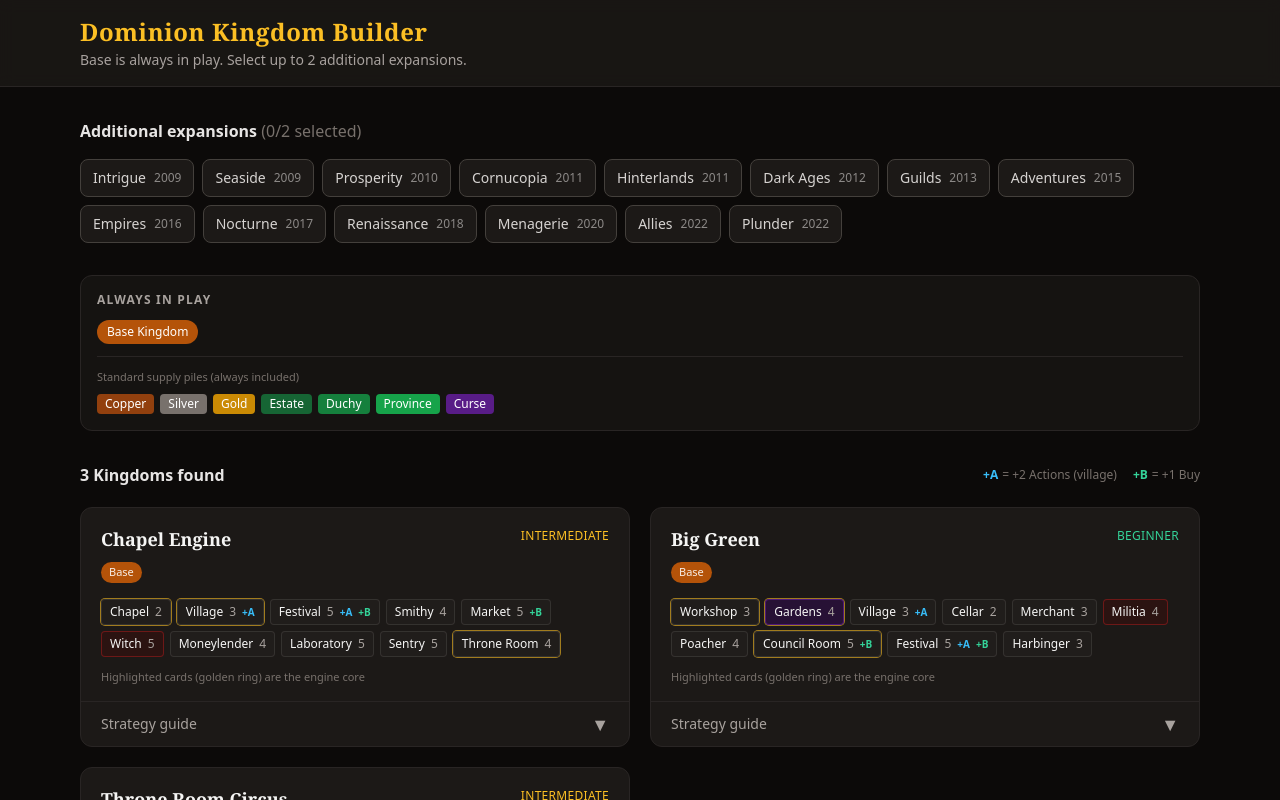
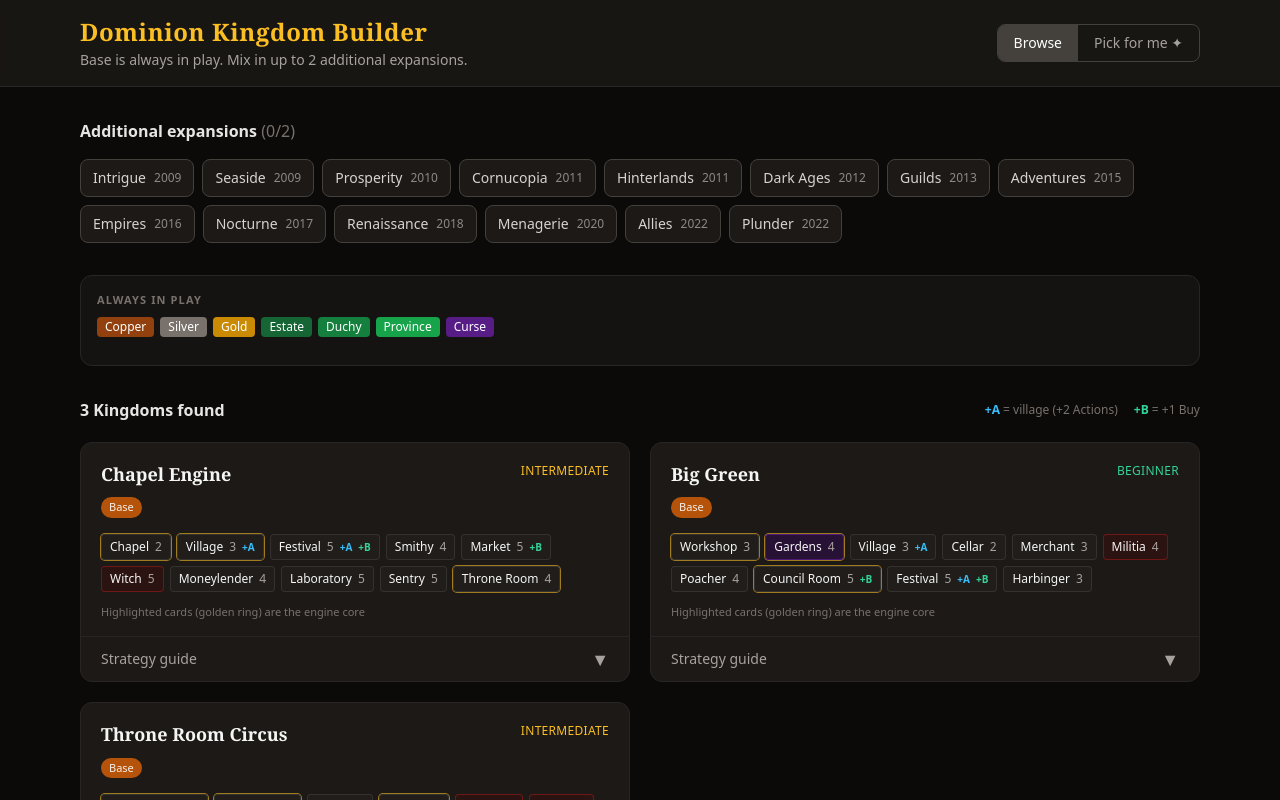
Before and after one commit to MForemxn/dominion-app, a Next.js app: page / in a window 1280 px wide. Shown: the top 800 px of the page. Built offline with nearby package versions, Linux system fonts and the light colour scheme.

Commit message:
added random selector mechanic

```diff
--- a/src/app/page.tsx
+++ b/src/app/page.tsx
@@ -1,8 +1,8 @@
 "use client";
 
-import { useState, useMemo } from "react";
+import { useState, useMemo, useCallback } from "react";
 import { EXPANSIONS } from "@/data/expansions";
-import { getCombinationsForExpansions } from "@/data/combinations";
+import { COMBINATIONS, getCombinationsForExpansions } from "@/data/combinations";
 import { CARD_MAP } from "@/data/cards";
 import type { Combination, Expansion } from "@/types";
 
@@ -12,30 +12,43 @@
 // ─── Supply section data ─────────────────────────────────────────────────────
 
 const STANDARD_SUPPLY = [
-  { name: "Copper",   color: "bg-amber-800",   icon: "💰" },
-  { name: "Silver",   color: "bg-stone-500",   icon: "🥈" },
-  { name: "Gold",     color: "bg-yellow-600",  icon: "🥇" },
-  { name: "Estate",   color: "bg-green-800",   icon: "🌿" },
-  { name: "Duchy",    color: "bg-green-700",   icon: "🌿" },
-  { name: "Province", color: "bg-green-600",   icon: "🌿" },
-  { name: "Curse",    color: "bg-purple-900",  icon: "💀" },
+  { name: "Copper",   color: "bg-amber-800"  },
+  { name: "Silver",   color: "bg-stone-500"  },
+  { name: "Gold",     color: "bg-yellow-600" },
+  { name: "Estate",   color: "bg-green-800"  },
+  { name: "Duchy",    color: "bg-green-700"  },
+  { name: "Province", color: "bg-green-600"  },
+  { name: "Curse",    color: "bg-purple-900" },
 ];
 
 const SPECIAL_SUPPLY: Record<string, Array<{ name: string; color: string; note: string }>> = {
   prosperity: [
-    { name: "Platinum",  color: "bg-slate-400",  note: "Worth 5 Coins" },
-    { name: "Colony",    color: "bg-green-500",  note: "Worth 10 VP" },
+    { name: "Platinum", color: "bg-slate-400", note: "Worth 5 Coins" },
+    { name: "Colony",   color: "bg-green-500", note: "Worth 10 VP"   },
   ],
   "dark-ages": [
-    { name: "Shelters",  color: "bg-stone-600",  note: "Replace starting Estates (Necropolis, Hovel, Overgrown Estate)" },
+    { name: "Shelters", color: "bg-stone-600", note: "Replace starting Estates (Necropolis, Hovel, Overgrown Estate)" },
   ],
   nocturne: [
-    { name: "Boons",     color: "bg-yellow-700", note: "Fate cards reward Boons" },
-    { name: "Hexes",     color: "bg-red-900",    note: "Doom cards inflict Hexes" },
+    { name: "Boons", color: "bg-yellow-700", note: "Fate cards reward Boons" },
+    { name: "Hexes", color: "bg-red-900",    note: "Doom cards inflict Hexes" },
   ],
 };
 
-// ─── Expansion Selector ──────────────────────────────────────────────────────
+// ─── Helpers ──────────────────────────────────────────────────────────────────
+
+/** Return all combinations playable within a given collection (any subset). */
+function getPlayableCombinations(ownedExpansions: string[]): Combination[] {
+  return COMBINATIONS.filter((combo) =>
+    combo.expansions.every((exp) => ownedExpansions.includes(exp))
+  );
+}
+
+function randomItem<T>(arr: T[]): T {
+  return arr[Math.floor(Math.random() * arr.length)];
+}
+
+// ─── Expansion Selector Button ────────────────────────────────────────────────
 
 function ExpansionButton({
   expansion,
@@ -62,9 +75,7 @@
       `}
     >
       {selected && (
-        <span className="w-4 h-4 rounded-full bg-white/20 flex items-center justify-center text-xs">
-          ✓
-        </span>
+        <span className="w-4 h-4 rounded-full bg-white/20 flex items-center justify-center text-xs">✓</span>
       )}
       {expansion.name}
       <span className="text-xs opacity-60">{expansion.year}</span>
@@ -94,84 +105,50 @@
 
   return (
     <div
-      className={`
-        flex items-center gap-1.5 px-2 py-1 rounded border text-xs
-        ${typeColor}
-        ${highlight ? "ring-1 ring-amber-400/60" : ""}
-      `}
+      className={`flex items-center gap-1.5 px-2 py-1 rounded border text-xs ${typeColor} ${highlight ? "ring-1 ring-amber-400/60" : ""}`}
       title={card.notes}
     >
       <span className="font-medium text-stone-100">{card.name}</span>
       <span className="text-stone-400">{card.cost}</span>
-      {card.plusActions >= 2 && (
-        <span className="text-sky-400 font-bold text-[10px]">+A</span>
-      )}
-      {card.plusBuys >= 1 && (
-        <span className="text-emerald-400 font-bold text-[10px]">+B</span>
-      )}
+      {card.plusActions >= 2 && <span className="text-sky-400 font-bold text-[10px]">+A</span>}
+      {card.plusBuys >= 1    && <span className="text-emerald-400 font-bold text-[10px]">+B</span>}
     </div>
   );
 }
 
-// ─── Supply Display ───────────────────────────────────────────────────────────
+// ─── Supply Strip ─────────────────────────────────────────────────────────────
 
-function SupplySection({ selectedExpansions }: { selectedExpansions: string[] }) {
-  const specials = selectedExpansions.flatMap((id) => SPECIAL_SUPPLY[id] ?? []);
-
+function SupplyStrip({ expansions }: { expansions: string[] }) {
+  const specials = expansions.flatMap((id) => SPECIAL_SUPPLY[id] ?? []);
   return (
     <div className="bg-stone-900/60 border border-stone-800 rounded-xl p-4 mb-8">
-      <h2 className="text-xs font-semibold text-stone-400 uppercase tracking-widest mb-3">
+      <p className="text-[11px] text-stone-500 uppercase tracking-widest font-semibold mb-2">
         Always in play
-      </h2>
-      <div className="flex flex-wrap gap-2 mb-3">
-        {/* Base expansion badge */}
-        <span className="flex items-center gap-1.5 px-2.5 py-1 rounded-full text-xs font-medium bg-amber-700 text-white">
-          Base Kingdom
-        </span>
-        {selectedExpansions.map((id) => {
-          const exp = SELECTABLE_EXPANSIONS.find((e) => e.id === id);
-          if (!exp) return null;
-          return (
-            <span
-              key={id}
-              className={`flex items-center gap-1.5 px-2.5 py-1 rounded-full text-xs font-medium ${exp.color} text-white`}
-            >
-              {exp.name} Kingdom
-            </span>
-          );
-        })}
-      </div>
-
-      <div className="border-t border-stone-800 pt-3">
-        <p className="text-[11px] text-stone-500 mb-2">Standard supply piles (always included)</p>
-        <div className="flex flex-wrap gap-1.5">
-          {STANDARD_SUPPLY.map((card) => (
-            <span
-              key={card.name}
-              className={`px-2 py-0.5 rounded text-xs text-white font-medium ${card.color}`}
-            >
-              {card.name}
+      </p>
+      <div className="flex flex-wrap gap-1.5 mb-3">
+        {STANDARD_SUPPLY.map((c) => (
+          <span key={c.name} className={`px-2 py-0.5 rounded text-xs text-white font-medium ${c.color}`}>
+            {c.name}
           </span>
         ))}
       </div>
-      </div>
-
       {specials.length > 0 && (
-        <div className="border-t border-stone-800 pt-3 mt-3">
-          <p className="text-[11px] text-stone-500 mb-2">Special supply (from your expansions)</p>
-          <div className="flex flex-wrap gap-2">
+        <>
+          <p className="text-[11px] text-stone-500 uppercase tracking-widest font-semibold mb-2">
+            Special supply
+          </p>
+          <div className="flex flex-wrap gap-1.5">
             {specials.map((item) => (
               <span
                 key={item.name}
                 className={`px-2 py-0.5 rounded text-xs text-white font-medium ${item.color}`}
                 title={item.note}
               >
-                {item.name}
-                <span className="ml-1 opacity-70 text-[10px]">ⓘ</span>
+                {item.name} <span className="opacity-60 text-[10px]">ⓘ</span>
               </span>
             ))}
           </div>
-        </div>
+        </>
       )}
     </div>
   );
@@ -182,32 +159,33 @@
 function CombinationCard({
   combo,
   expansionColors,
+  highlighted,
 }: {
   combo: Combination;
   expansionColors: Record<string, string>;
+  highlighted?: boolean;
 }) {
   const [expanded, setExpanded] = useState(false);
 
   const difficultyColor =
-    combo.difficulty === "beginner"
-      ? "text-emerald-400"
-      : combo.difficulty === "intermediate"
-      ? "text-amber-400"
-      : "text-red-400";
+    combo.difficulty === "beginner"   ? "text-emerald-400" :
+    combo.difficulty === "intermediate" ? "text-amber-400"  : "text-red-400";
 
   return (
-    <div className="bg-stone-900 border border-stone-800 rounded-xl overflow-hidden hover:border-stone-600 transition-colors">
-      {/* Header */}
+    <div
+      className={`bg-stone-900 border rounded-xl overflow-hidden transition-colors
+        ${highlighted
+          ? "border-amber-500/60 shadow-lg shadow-amber-900/20"
+          : "border-stone-800 hover:border-stone-600"}`}
+    >
       <div className="px-5 pt-5 pb-4">
         <div className="flex items-start justify-between gap-3 mb-3">
           <h3 className="text-lg font-bold text-stone-100 font-serif leading-tight">
             {combo.name}
           </h3>
-          <div className="flex items-center gap-2 shrink-0">
-            <span className={`text-xs font-medium ${difficultyColor} uppercase tracking-wide`}>
+          <span className={`text-xs font-medium ${difficultyColor} uppercase tracking-wide shrink-0`}>
             {combo.difficulty}
           </span>
-          </div>
         </div>
 
         {/* Expansion tags */}
@@ -218,26 +196,17 @@
           {combo.expansions.map((expId) => (
             <span
               key={expId}
-              className={`text-[11px] px-2 py-0.5 rounded-full text-white/90 font-medium ${
-                expansionColors[expId] ?? "bg-stone-700"
-              }`}
+              className={`text-[11px] px-2 py-0.5 rounded-full text-white/90 font-medium ${expansionColors[expId] ?? "bg-stone-700"}`}
             >
-              {expId
-                .split("-")
-                .map((w) => w[0].toUpperCase() + w.slice(1))
-                .join(" ")}
+              {expId.split("-").map((w) => w[0].toUpperCase() + w.slice(1)).join(" ")}
             </span>
           ))}
         </div>
 
-        {/* Cards grid */}
+        {/* Kingdom cards */}
         <div className="flex flex-wrap gap-1.5 mb-3">
           {combo.cards.map((cardId) => (
-            <CardChip
-              key={cardId}
-              cardId={cardId}
-              highlight={combo.keyCards.includes(cardId)}
-            />
+            <CardChip key={cardId} cardId={cardId} highlight={combo.keyCards.includes(cardId)} />
           ))}
           {combo.nonSupplyCard && (
             <div className="flex items-center gap-1.5 px-2 py-1 rounded border border-dashed border-stone-600 text-xs text-stone-400">
@@ -246,14 +215,9 @@
             </div>
           )}
         </div>
-
-        {/* Key cards legend */}
-        <p className="text-[11px] text-stone-500">
-          Highlighted cards (golden ring) are the engine core
-        </p>
+        <p className="text-[11px] text-stone-500">Highlighted cards (golden ring) are the engine core</p>
       </div>
 
-      {/* Strategy toggle */}
       <button
         onClick={() => setExpanded(!expanded)}
         className="w-full px-5 py-3 flex items-center justify-between border-t border-stone-800 text-sm text-stone-400 hover:text-stone-200 hover:bg-stone-800/50 transition-colors"
@@ -268,10 +232,7 @@
           {combo.tags.length > 0 && (
             <div className="flex flex-wrap gap-1.5 mt-3">
               {combo.tags.map((tag) => (
-                <span
-                  key={tag}
-                  className="text-[11px] px-2 py-0.5 rounded-full bg-stone-800 text-stone-400 border border-stone-700"
-                >
+                <span key={tag} className="text-[11px] px-2 py-0.5 rounded-full bg-stone-800 text-stone-400 border border-stone-700">
                   {tag}
                 </span>
               ))}
@@ -283,65 +244,35 @@
   );
 }
 
-// ─── Main Page ────────────────────────────────────────────────────────────────
+// ─── Browse Mode ──────────────────────────────────────────────────────────────
 
-export default function Home() {
+function BrowseMode({ expansionColors }: { expansionColors: Record<string, string> }) {
   const [selected, setSelected] = useState<string[]>([]);
 
   const toggleExpansion = (id: string) => {
     setSelected((prev) =>
-      prev.includes(id)
-        ? prev.filter((x) => x !== id)
-        : prev.length < 2
-        ? [...prev, id]
+      prev.includes(id) ? prev.filter((x) => x !== id)
+        : prev.length < 2  ? [...prev, id]
         : prev
     );
   };
 
-  // Base is always in play; pass only the additional selected expansions
-  const combinations = useMemo(
-    () => getCombinationsForExpansions(selected),
-    [selected]
-  );
-
-  const expansionColors = Object.fromEntries(
-    EXPANSIONS.map((e) => [e.id, e.color])
-  );
+  const combinations = useMemo(() => getCombinationsForExpansions(selected), [selected]);
 
   return (
-    <div className="min-h-screen bg-stone-950">
-      {/* Header */}
-      <header className="border-b border-stone-800 bg-stone-900/80 backdrop-blur sticky top-0 z-10">
-        <div className="max-w-6xl mx-auto px-4 py-4">
-          <h1 className="text-2xl font-bold text-amber-400 font-serif tracking-wide">
-            Dominion Kingdom Builder
-          </h1>
-          <p className="text-sm text-stone-400 mt-0.5">
-            Base is always in play. Select up to 2 additional expansions.
-          </p>
-        </div>
-      </header>
-
-      <main className="max-w-6xl mx-auto px-4 py-8">
-        {/* Expansion Selector */}
+    <>
       <section className="mb-8">
         <div className="flex items-center justify-between mb-4">
           <h2 className="text-base font-semibold text-stone-200">
             Additional expansions{" "}
-              <span className="text-stone-500 font-normal">
-                ({selected.length}/2 selected)
-              </span>
+            <span className="text-stone-500 font-normal">({selected.length}/2)</span>
           </h2>
           {selected.length > 0 && (
-              <button
-                onClick={() => setSelected([])}
-                className="text-sm text-stone-500 hover:text-stone-300 transition-colors"
-              >
+            <button onClick={() => setSelected([])} className="text-sm text-stone-500 hover:text-stone-300 transition-colors">
               Clear
             </button>
           )}
         </div>
-
         <div className="flex flex-wrap gap-2">
           {SELECTABLE_EXPANSIONS.map((exp) => (
             <ExpansionButton
@@ -355,17 +286,13 @@
         </div>
       </section>
 
-        {/* Supply always in play */}
-        <SupplySection selectedExpansions={selected} />
+      <SupplyStrip expansions={selected} />
 
-        {/* Results */}
       {combinations.length === 0 ? (
-          <div className="text-center py-24 text-stone-600">
+        <div className="text-center py-20 text-stone-600">
           <div className="text-4xl mb-4">∅</div>
           <p className="text-lg">No combinations for this selection</p>
-            <p className="text-sm mt-2">
-              Try a different set of expansions
-            </p>
+          <p className="text-sm mt-2">Try a different set of expansions</p>
         </div>
       ) : (
         <>
@@ -374,25 +301,192 @@
               {combinations.length} Kingdom{combinations.length !== 1 ? "s" : ""} found
             </h2>
             <div className="flex items-center gap-4 text-xs text-stone-500">
-                <span className="flex items-center gap-1">
-                  <span className="text-sky-400 font-bold">+A</span> = +2 Actions (village)
-                </span>
-                <span className="flex items-center gap-1">
-                  <span className="text-emerald-400 font-bold">+B</span> = +1 Buy
-                </span>
+              <span><span className="text-sky-400 font-bold">+A</span> = village (+2 Actions)</span>
+              <span><span className="text-emerald-400 font-bold">+B</span> = +1 Buy</span>
             </div>
           </div>
           <div className="grid gap-5 md:grid-cols-2">
             {combinations.map((combo) => (
-                <CombinationCard
-                  key={combo.id}
-                  combo={combo}
-                  expansionColors={expansionColors}
-                />
+              <CombinationCard key={combo.id} combo={combo} expansionColors={expansionColors} />
             ))}
           </div>
         </>
       )}
+    </>
+  );
+}
+
+// ─── Auto Pick Mode ───────────────────────────────────────────────────────────
+
+function AutoPickMode({ expansionColors }: { expansionColors: Record<string, string> }) {
+  const [owned, setOwned]       = useState<string[]>([]);
+  const [picked, setPicked]     = useState<Combination | null>(null);
+  const [hasRolled, setHasRolled] = useState(false);
+  const [shake, setShake]       = useState(false);
+
+  const toggleOwned = (id: string) => {
+    setOwned((prev) => prev.includes(id) ? prev.filter((x) => x !== id) : [...prev, id]);
+    setPicked(null);
+    setHasRolled(false);
+  };
+
+  const pool = useMemo(() => getPlayableCombinations(owned), [owned]);
+
+  const roll = useCallback(() => {
+    if (pool.length === 0) return;
+    setPicked(randomItem(pool));
+    setHasRolled(true);
+    setShake(true);
+    setTimeout(() => setShake(false), 400);
+  }, [pool]);
+
+  const pickedExpansions = picked ? picked.expansions : [];
+
+  return (
+    <>
+      {/* Collection selector */}
+      <section className="mb-8">
+        <div className="flex items-center justify-between mb-1">
+          <h2 className="text-base font-semibold text-stone-200">Expansions you own</h2>
+          <div className="flex gap-3 text-sm text-stone-500">
+            {owned.length > 0 && (
+              <button onClick={() => { setOwned([]); setPicked(null); setHasRolled(false); }}
+                className="hover:text-stone-300 transition-colors">
+                Clear all
+              </button>
+            )}
+            {owned.length < SELECTABLE_EXPANSIONS.length && (
+              <button
+                onClick={() => { setOwned(SELECTABLE_EXPANSIONS.map((e) => e.id)); setPicked(null); setHasRolled(false); }}
+                className="hover:text-stone-300 transition-colors"
+              >
+                Select all
+              </button>
+            )}
+          </div>
+        </div>
+        <p className="text-xs text-stone-500 mb-4">
+          Tick every box you own — the app will pick cards only from those boxes (plus Base, always included).
+        </p>
+        <div className="flex flex-wrap gap-2">
+          {SELECTABLE_EXPANSIONS.map((exp) => (
+            <button
+              key={exp.id}
+              onClick={() => toggleOwned(exp.id)}
+              className={`flex items-center gap-2 px-3 py-2 rounded-lg border text-sm font-medium transition-all duration-150
+                ${owned.includes(exp.id)
+                  ? `${exp.color} border-transparent text-white shadow-md`
+                  : "border-stone-700 text-stone-400 bg-stone-900 hover:border-stone-500 hover:text-white hover:bg-stone-800"}`}
+            >
+              <span className={`w-4 h-4 rounded border flex items-center justify-center text-[10px] shrink-0
+                ${owned.includes(exp.id) ? "bg-white/25 border-white/40 text-white" : "border-stone-600"}`}>
+                {owned.includes(exp.id) && "✓"}
+              </span>
+              {exp.name}
+              <span className="text-xs opacity-60">{exp.year}</span>
+            </button>
+          ))}
+        </div>
+      </section>
+
+      {/* Roll button */}
+      <div className="flex flex-col items-center gap-3 mb-10">
+        {owned.length === 0 ? (
+          <p className="text-stone-500 text-sm">Select at least one expansion above to enable auto-pick</p>
+        ) : (
+          <p className="text-stone-400 text-sm">
+            <span className="text-amber-400 font-semibold">{pool.length}</span> kingdoms available from your collection
+          </p>
+        )}
+        <button
+          onClick={roll}
+          disabled={pool.length === 0}
+          className={`
+            relative px-10 py-4 rounded-2xl text-lg font-bold tracking-wide transition-all duration-150
+            ${pool.length === 0
+              ? "bg-stone-800 text-stone-600 cursor-not-allowed"
+              : "bg-amber-600 hover:bg-amber-500 text-white shadow-lg hover:shadow-amber-700/40 active:scale-95"}
+            ${shake ? "animate-bounce" : ""}
+          `}
+        >
+          {hasRolled ? "Pick again ↺" : "Pick for me ✦"}
+        </button>
+      </div>
+
+      {/* Result */}
+      {picked && (
+        <div className="max-w-2xl mx-auto">
+          <SupplyStrip expansions={pickedExpansions} />
+
+          <div className="flex items-center justify-between mb-4">
+            <h2 className="text-base font-semibold text-stone-200">Your Kingdom</h2>
+            <div className="flex items-center gap-4 text-xs text-stone-500">
+              <span><span className="text-sky-400 font-bold">+A</span> = village</span>
+              <span><span className="text-emerald-400 font-bold">+B</span> = +1 Buy</span>
+            </div>
+          </div>
+
+          <CombinationCard combo={picked} expansionColors={expansionColors} highlighted />
+        </div>
+      )}
+
+      {/* Empty state — owned expansions but no roll yet */}
+      {!hasRolled && owned.length > 0 && (
+        <div className="text-center py-16 text-stone-600">
+          <div className="text-5xl mb-4">♛</div>
+          <p className="text-stone-500">Hit the button and we&apos;ll sort you out</p>
+        </div>
+      )}
+    </>
+  );
+}
+
+// ─── Main Page ────────────────────────────────────────────────────────────────
+
+export default function Home() {
+  const [mode, setMode] = useState<"browse" | "auto">("browse");
+
+  const expansionColors = Object.fromEntries(EXPANSIONS.map((e) => [e.id, e.color]));
+
+  return (
+    <div className="min-h-screen bg-stone-950">
+      {/* Header */}
+      <header className="border-b border-stone-800 bg-stone-900/80 backdrop-blur sticky top-0 z-10">
+        <div className="max-w-6xl mx-auto px-4 py-4 flex items-center justify-between gap-4">
+          <div>
+            <h1 className="text-2xl font-bold text-amber-400 font-serif tracking-wide">
+              Dominion Kingdom Builder
+            </h1>
+            <p className="text-sm text-stone-400 mt-0.5">
+              Base is always in play. Mix in up to 2 additional expansions.
+            </p>
+          </div>
+
+          {/* Mode tabs */}
+          <div className="flex rounded-lg border border-stone-700 overflow-hidden shrink-0">
+            <button
+              onClick={() => setMode("browse")}
+              className={`px-4 py-2 text-sm font-medium transition-colors
+                ${mode === "browse" ? "bg-stone-700 text-white" : "text-stone-400 hover:text-stone-200 hover:bg-stone-800"}`}
+            >
+              Browse
+            </button>
+            <button
+              onClick={() => setMode("auto")}
+              className={`px-4 py-2 text-sm font-medium transition-colors
+                ${mode === "auto" ? "bg-amber-700 text-white" : "text-stone-400 hover:text-stone-200 hover:bg-stone-800"}`}
+            >
+              Pick for me ✦
+            </button>
+          </div>
+        </div>
+      </header>
+
+      <main className="max-w-6xl mx-auto px-4 py-8">
+        {mode === "browse"
+          ? <BrowseMode expansionColors={expansionColors} />
+          : <AutoPickMode expansionColors={expansionColors} />
+        }
       </main>
 
       <footer className="border-t border-stone-800 mt-16 py-6 text-center text-xs text-stone-600">
```
Also changed, not shown: 1 other file (tests, documents, lock files or other folders). Lines whose indentation alone changed are shown as unchanged.
